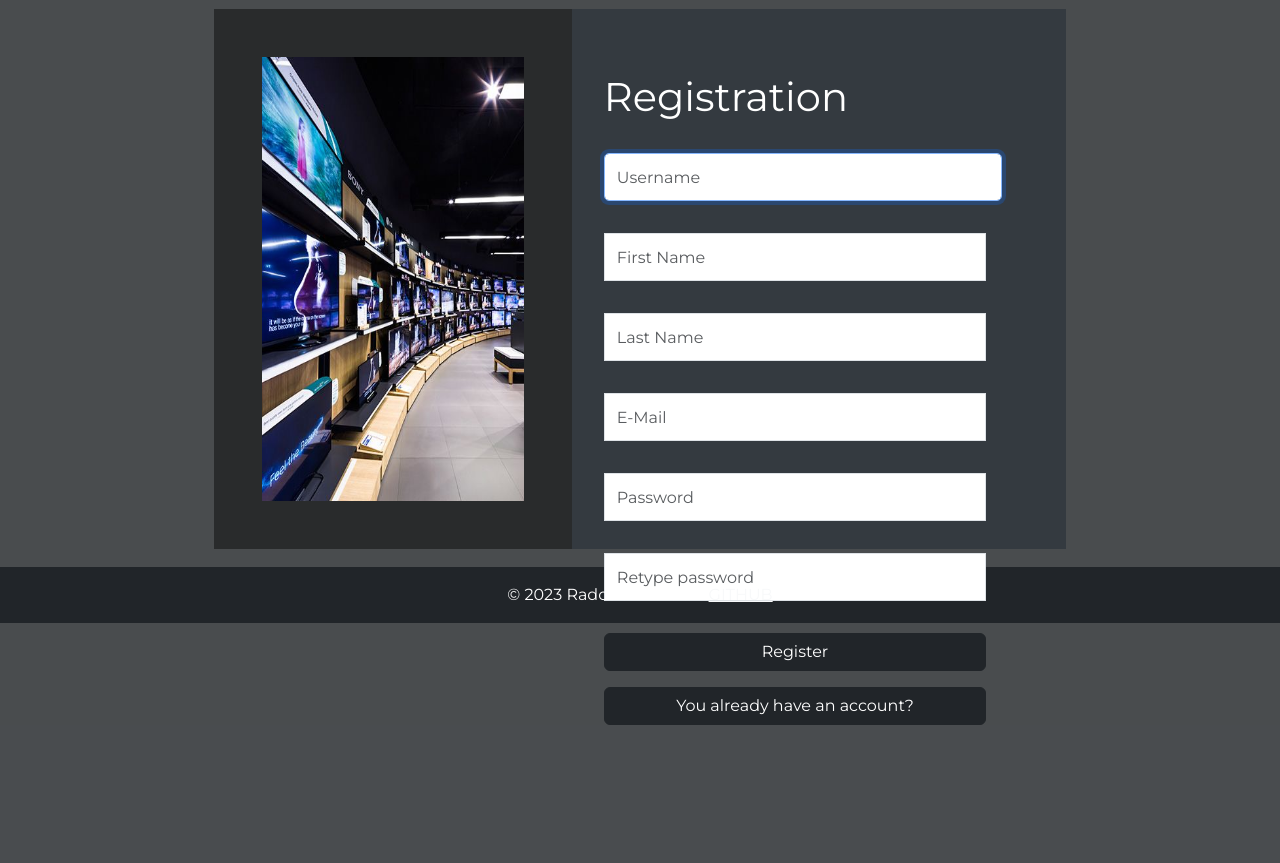
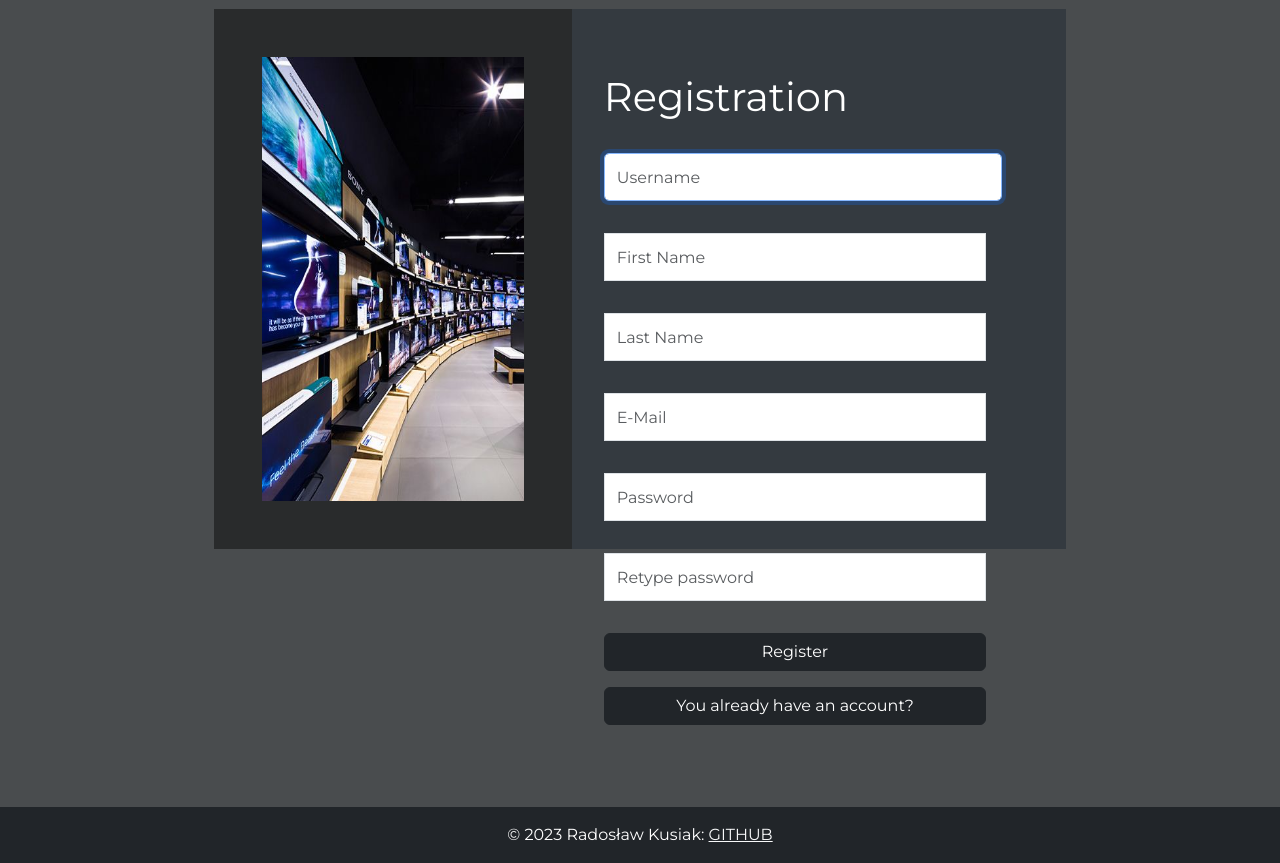
Before and after one commit to RadekKusiak71/Ecommerce, a Django app: page /register/ in a window 1280 px wide. Shown: the part 77-940 px from the top of the page. Before the commit the page ends 802 px from the top, so only its background shows below. Run offline with Django 4.2, Linux system fonts and the light colour scheme.

Commit message:
minor register/login page css change

```diff
--- a/main/static/css/register_page.css
+++ b/main/static/css/register_page.css
@@ -1,4 +1,6 @@
-
+.cont{
+    height: 100vh;
+}
 .register_container{
     display: flex;
     justify-content: center;
```
